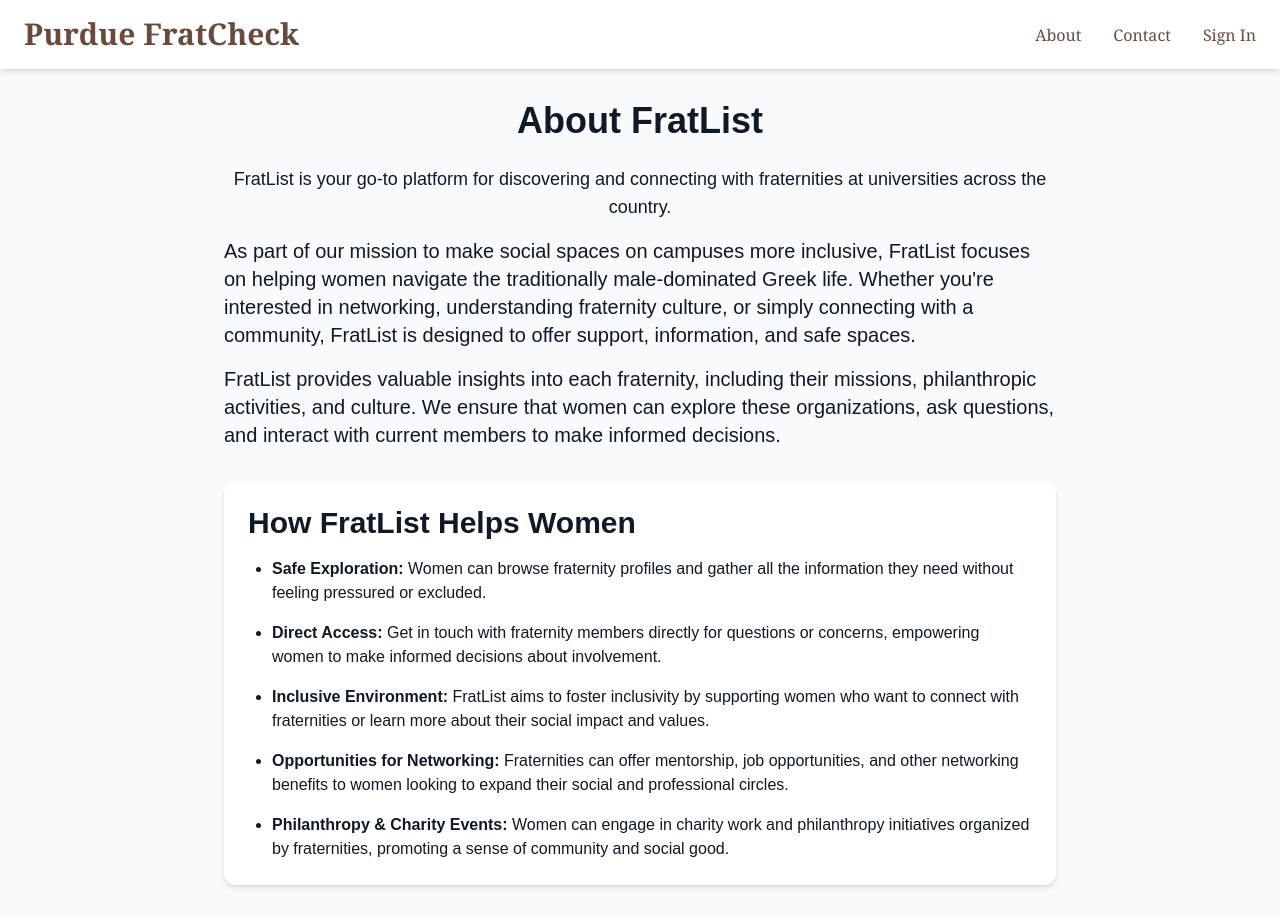
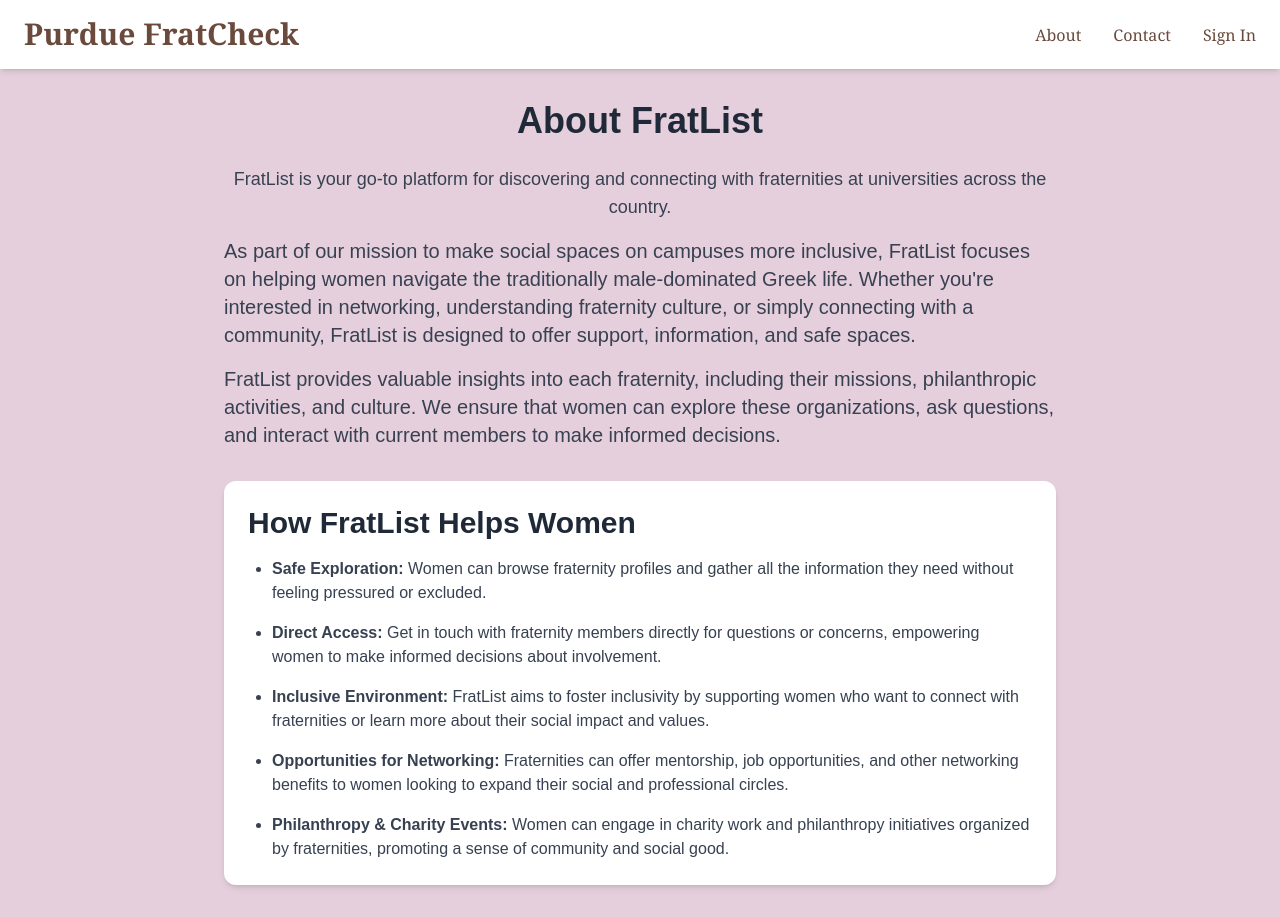
Before and after one commit to AryanK3/InnovateHer, a Next.js app: page /about in a window 1280 px wide. Built offline with nearby package versions, Linux system fonts and the light colour scheme; no server answers.

Commit message:
fixed about page

```diff
--- a/src/app/about/page.js
+++ b/src/app/about/page.js
@@ -2,13 +2,13 @@
 
 export default function About() {
   return (
-    <div className="bg-gray-50 text-gray-900 min-h-screen">
+    <div className="bg-[#E6CFDC] text-gray-900 min-h-screen font-playfair-display">
       <section className="max-w-4xl mx-auto p-8">
-        <h1 className="text-4xl font-bold text-center mb-6">About FratList</h1>
-        <p className="text-lg text-center mb-4">
+        <h1 className="text-4xl font-semibold text-center mb-6 text-gray-800">About FratList</h1>
+        <p className="text-lg text-center mb-4 text-gray-700">
           FratList is your go-to platform for discovering and connecting with fraternities at universities across the country.
         </p>
-        <div className="text-xl mb-8">
+        <div className="text-xl mb-8 text-gray-700">
           <p className="mb-4">
             As part of our mission to make social spaces on campuses more inclusive, FratList focuses on helping women navigate the
             traditionally male-dominated Greek life. Whether you're interested in networking, understanding fraternity culture, or
@@ -21,8 +21,8 @@
         </div>
 
         <div className="bg-white p-6 rounded-xl shadow-md">
-          <h2 className="text-3xl font-semibold mb-4">How FratList Helps Women</h2>
-          <ul className="list-disc pl-6 space-y-4">
+          <h2 className="text-3xl font-semibold mb-4 text-gray-800">How FratList Helps Women</h2>
+          <ul className="list-disc pl-6 space-y-4 text-gray-700">
             <li>
               <span className="font-semibold">Safe Exploration:</span> Women can browse fraternity profiles and gather all the
               information they need without feeling pressured or excluded.
```
